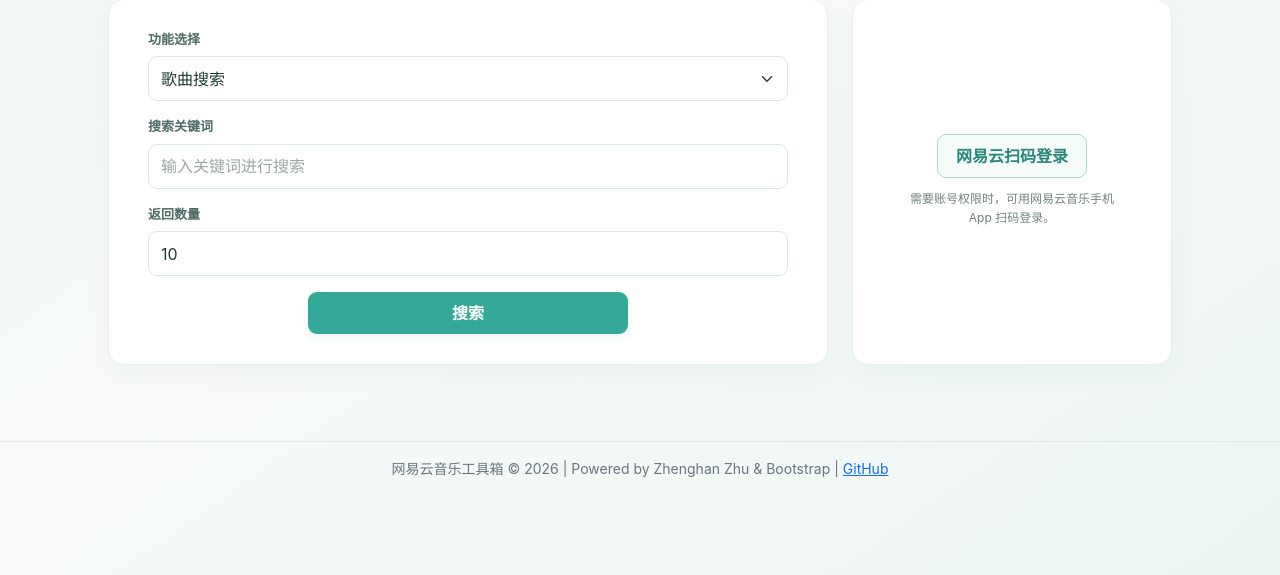
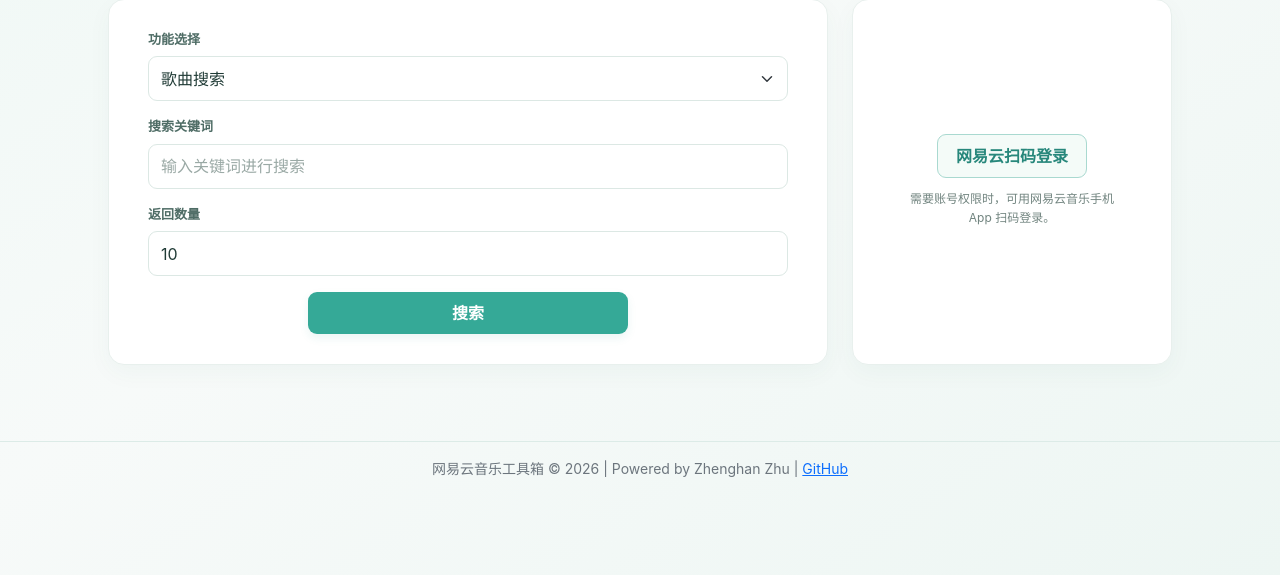
Before and after one commit to zhenghanzhu2/netease-music-toolbox, a Flask app: page / in a window 1280 px wide. Shown: the part 225-800 px from the top of the page. Run offline with Flask 3, Linux system fonts and the light colour scheme; some libraries are stand-ins or nearby versions.

Commit message:
Remove Bootstrap from footer credit

```diff
--- a/templates/index.html
+++ b/templates/index.html
@@ -343,7 +343,7 @@
     </div>
     <footer class="footer mt-5 py-3 bg-light border-top">
         <div class="container text-center text-muted small">
-            <span>网易云音乐工具箱 &copy; 2026 | Powered by Zhenghan Zhu &amp; Bootstrap | <a href="https://github.com/zhenghanzhu2/netease-music-toolbox" target="_blank" rel="noopener">GitHub</a></span>
+            <span>网易云音乐工具箱 &copy; 2026 | Powered by Zhenghan Zhu | <a href="https://github.com/zhenghanzhu2/netease-music-toolbox" target="_blank" rel="noopener">GitHub</a></span>
         </div>
     </footer>
     <script src="https://mirrors.sustech.edu.cn/cdnjs/ajax/libs/jquery/3.7.1/jquery.min.js"></script>
```
